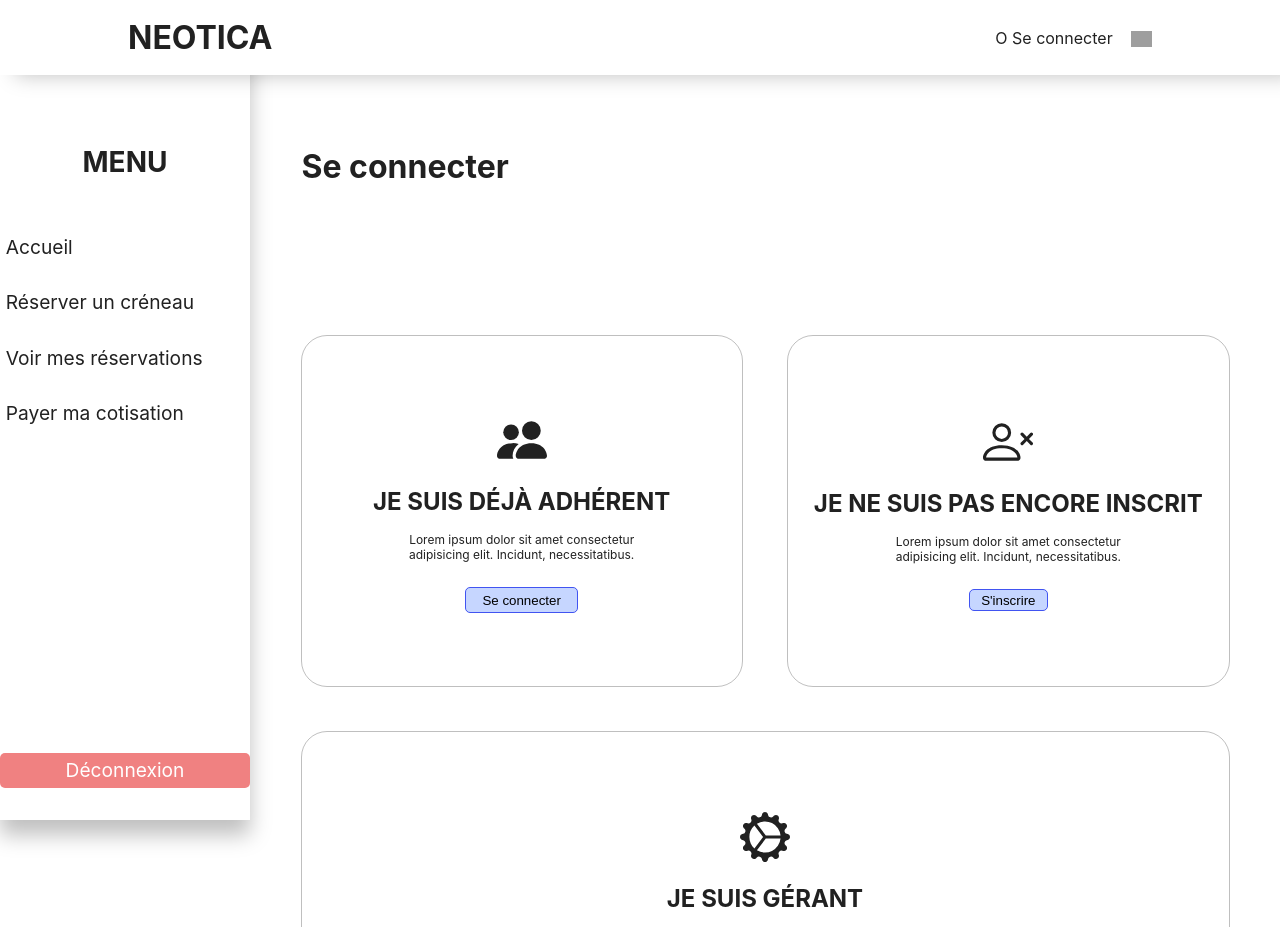
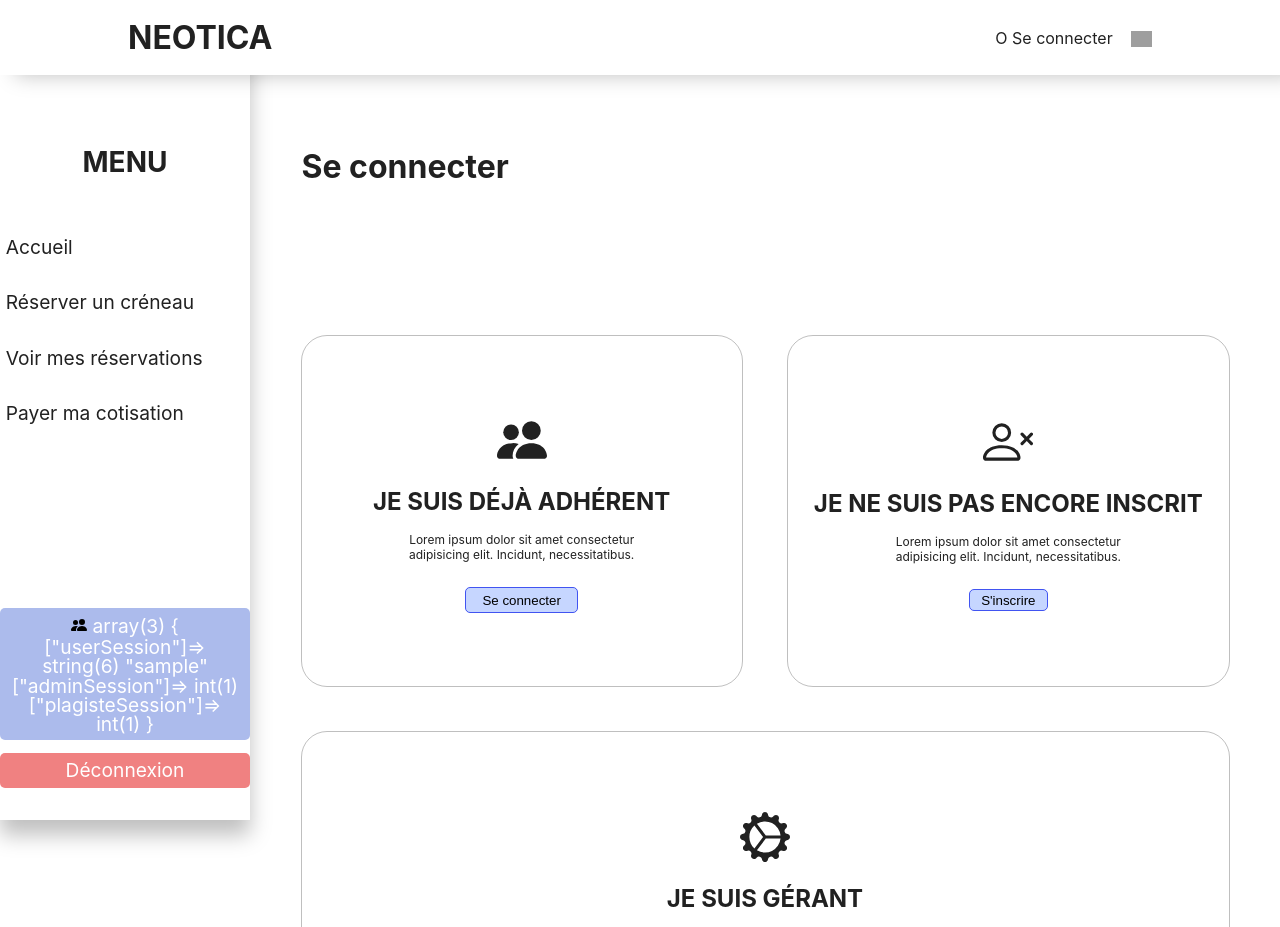
Before and after one commit to mathis-lambert/bddgestion, a PHP site: page /controllers/connect.php in a window 1280 px wide. Shown: the top 927 px of the page. Run offline with PHP 8.4, Linux system fonts and the light colour scheme; the visitor is signed in with stand-in values (Sample User, id 1); grey boxes are pictures that could not be loaded.

Commit message:
SESSION INFO OK !

```diff
--- a/SAE/assets/style/style.css
+++ b/SAE/assets/style/style.css
@@ -248,9 +248,6 @@ body {
 }
 
 .side-nav .logout-button a {
-  width: -webkit-max-content;
-  width: -moz-max-content;
-  width: max-content;
   width: 250px;
   display: block;
   border-radius: 5px;
@@ -267,6 +264,38 @@ body {
 .side-nav .logout-button a:hover {
   color: white;
   background-color: brown;
+}
+
+.side-nav .session-info {
+  position: absolute;
+  bottom: 5em;
+  -webkit-box-pack: center;
+      -ms-flex-pack: center;
+          justify-content: center;
+  width: 100%;
+}
+
+.side-nav .session-info .session-card {
+  width: 250px;
+  display: block;
+  border-radius: 5px;
+  padding: 0.3em;
+  font-size: 1.2em;
+  text-decoration: none;
+  color: white;
+  background-color: #acbbec;
+  text-align: center;
+  -webkit-transition: background-color 200ms ease-in-out;
+  transition: background-color 200ms ease-in-out;
+}
+
+.side-nav .session-info .session-card img {
+  max-width: 100%;
+  height: auto;
+}
+
+.side-nav .session-info .session-card span {
+  line-height: 1em;
 }
 
 /* ##### CONTENT PART WITH ALL SETTINGS ##### */
--- a/SAE/assets/style/style.scss
+++ b/SAE/assets/style/style.scss
@@ -196,7 +196,6 @@ body {
     justify-content: center;
     width: 100%;
     a {
-      width: max-content;
       width: 250px;
       display: block;
       border-radius: 5px;
@@ -210,6 +209,31 @@ body {
       &:hover {
         color: rgb(255, 255, 255);
         background-color: brown;
+      }
+    }
+  }
+  .session-info {
+    position: absolute;
+    bottom: 5em;
+    justify-content: center;
+    width: 100%;
+    .session-card {
+      width: 250px;
+      display: block;
+      border-radius: 5px;
+      padding: 0.3em;
+      font-size: 1.2em;
+      text-decoration: none;
+      color: white;
+      background-color: #acbbec;
+      text-align: center;
+      transition: background-color 200ms ease-in-out;
+      img {
+        max-width: 100%;
+        height: auto;
+      }
+      span {
+        line-height: 1em;
       }
     }
   }
--- a/SAE/include/sidenav.php
+++ b/SAE/include/sidenav.php
@@ -35,14 +35,23 @@
                 ?>
             </ul>
         </div>
+
+        <div class="d-flex session-info">
+            <div class="session-card">
+                <div class="content">
+                    <img src="http://bdd.gestion/SAE/assets/svg/adherent.svg" alt="/">
+                    <span><?php var_dump($_SESSION); ?></span>
+                </div>
+            </div>
+        </div>
         <?php
 
         if (isset($_SESSION['userSession'])) {
-            echo "<div class='d-flex logout-button'><a href='logout.php'>Déconnexion</a></div>";
+            echo "<div class='d-flex logout-button'><a href='http://bdd.gestion/SAE/logout.php'>Déconnexion</a></div>";
         } elseif (isset($_SESSION['adminSession'])) {
-            echo "<div class='d-flex logout-button'><a href='logout.php'>Déconnexion</a></div>";
+            echo "<div class='d-flex logout-button'><a href='http://bdd.gestion/SAE/logout.php'>Déconnexion</a></div>";
         } elseif (isset($_SESSION['plagisteSession'])) {
-            echo "<div class='d-flex logout-button'><a href='logout.php'>Déconnexion</a></div>";
+            echo "<div class='d-flex logout-button'><a href='http://bdd.gestion/SAE/logout.php'>Déconnexion</a></div>";
         }
 
         ?>
```
Also changed, not shown: SAE/include/core/connect-core.php (+48 -25 lines), 1 other file.
